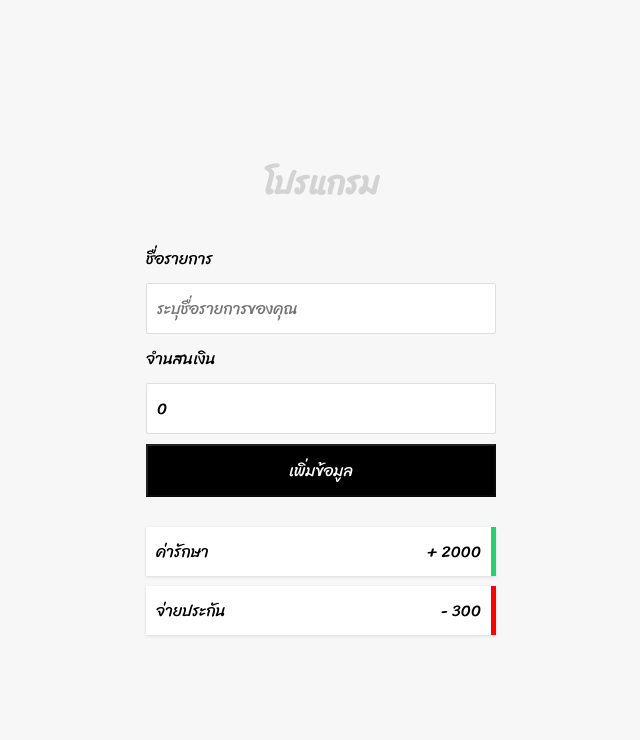
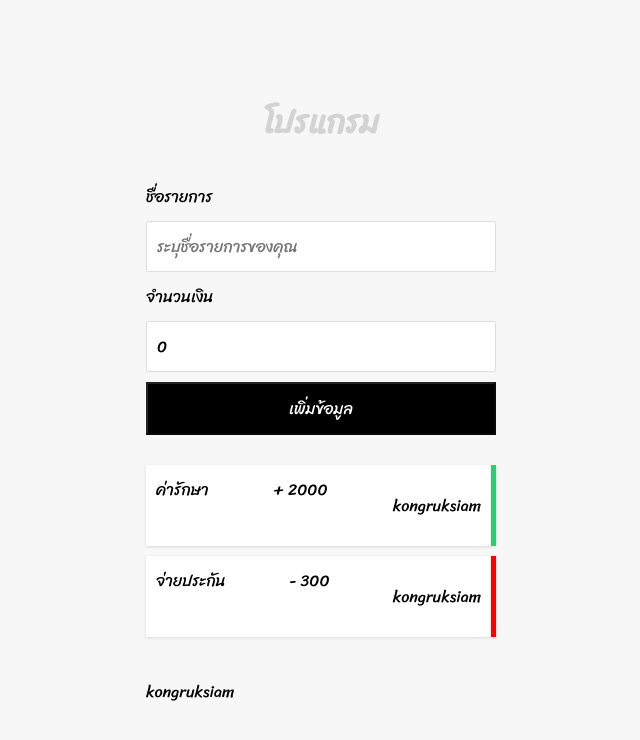
Before and after one commit to wat885/Courses-React-KR, a React (Create React App) app in the folder my-app/: page / in a window 1280 px wide. Shown: the top 740 px of the page, without its empty margins (319-959 px from the left). Built offline with nearby package versions, Linux system fonts and the light colour scheme.

Commit message:
46.context api

```diff
--- a/my-app/src/App.js
+++ b/my-app/src/App.js
@@ -1,7 +1,9 @@
-import "./App.css";
 import Transaction from "./components/Transaction";
 import FormComponent from "./components/FormComponent";
+
+import "./App.css";
 import { useState } from "react";
+import DataContext from "./data/DataContext";
 
 function App() {
   // const initdata = [
@@ -23,12 +25,14 @@
   };
 
   return (
-    <div className="container">
-      <h1 style={{ textAlign: "center", color: "lightgray" }}>โปรแกรม</h1>
-      <FormComponent onAddItem={onAddNewItem} />
+    <DataContext.Provider value={"kongruksiam"}>
+      <div className="container">
+        <h1 style={{ textAlign: "center", color: "lightgray" }}>โปรแกรม</h1>
+        <FormComponent onAddItem={onAddNewItem} />
 
-      <Transaction items={items} />
-    </div>
+        <Transaction items={items} />
+      </div>
+    </DataContext.Provider>
   );
 }
 
--- a/my-app/src/components/FormComponent.js
+++ b/my-app/src/components/FormComponent.js
@@ -3,7 +3,7 @@
 import { v4 as uuidv4 } from "uuid";
 
 const FormComponent = (props) => {
-  console.log("render form components");
+  // console.log("render form components");
 
   const [title, setTitle] = useState("");
   const [amount, setAmount] = useState(0);
@@ -54,7 +54,7 @@
           />
         </div>
         <div className="form-control">
-          <label>จำนสนเงิน</label>
+          <label>จำนวนเงิน</label>
           <input
             type="number"
             placeholder="(+ รายรับ , - รายจ่าย)"
--- a/my-app/src/components/Item.js
+++ b/my-app/src/components/Item.js
@@ -1,6 +1,7 @@
 import React from "react";
 import PropTypes from "prop-types";
 import "./item.css";
+import DataContext from "../data/DataContext";
 
 // const Item = ({amount, title}) => {
 const Item = (props) => {
@@ -14,6 +15,10 @@
       <span>
         {symbol} {Math.abs(amount)}
       </span>
+      <DataContext.Consumer>
+        {value=> <p>{value}</p>}
+      </DataContext.Consumer>
+
     </li>
   );
 };
--- a/my-app/src/components/Transaction.js
+++ b/my-app/src/components/Transaction.js
@@ -1,6 +1,7 @@
 import React from "react";
 import Item from "./Item";
 import "./Transaction.css";
+import DataContext from "../data/DataContext";
 
 const Transaction = (props) => {
   const { items } = props;
@@ -12,6 +13,9 @@
           return <Item {...element} key={element.id} />;
         })}
       </ul>
+      <DataContext.Consumer>
+        {value=> <p>{value}</p>}
+      </DataContext.Consumer>
     </div>
   );
 };
--- /dev/null
+++ b/my-app/src/data/DataContext.js
@@ -0,0 +1,5 @@
+import { createContext } from "react";
+
+const DataContext = createContext();
+
+export default DataContext;
```
